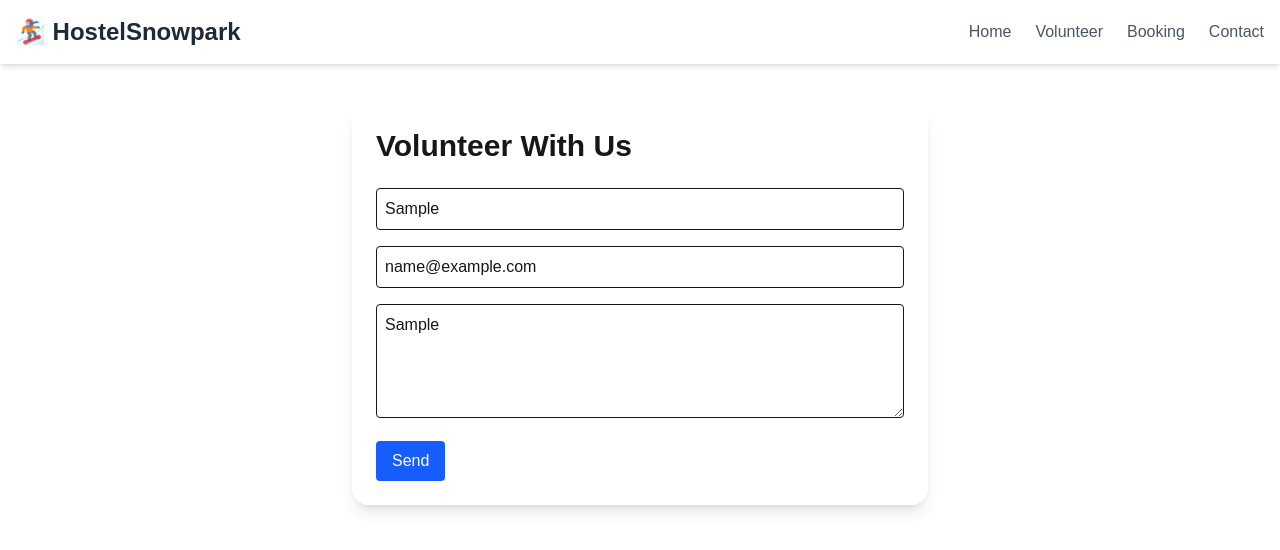
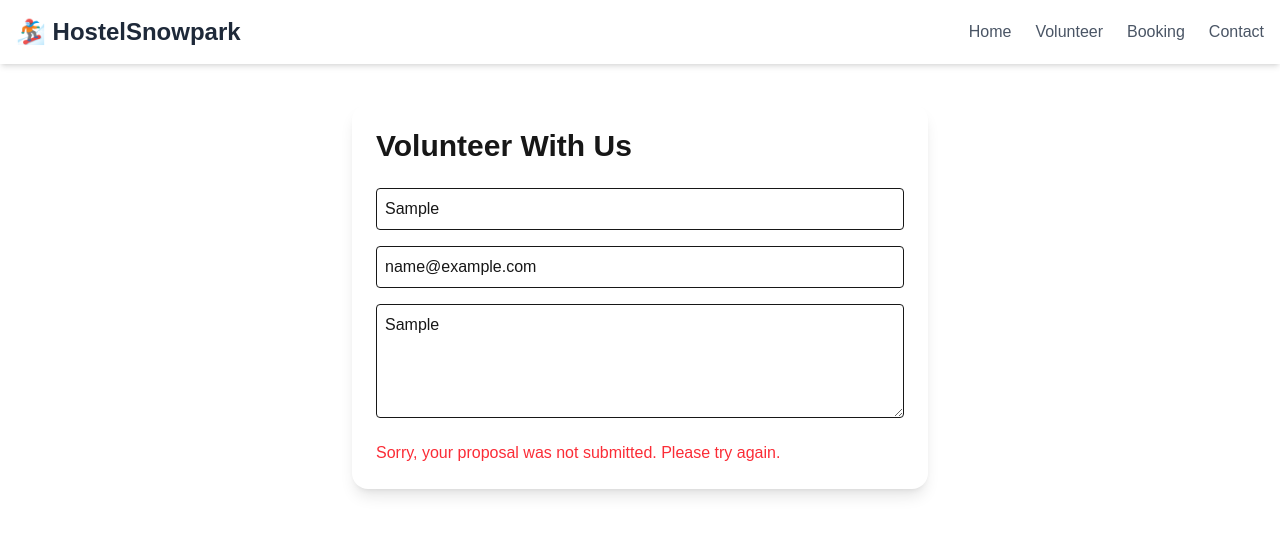
Before and after one commit to perassijulian/hostel-snowpark, a Next.js app: page /volunteer in a window 1280 px wide. Both pictures are taken after typing "Sample", "name@example.com", "Sample" into the empty fields and a click on the button "Send". Shown: the top 550 px of the page. Built offline with nearby package versions, Linux system fonts and the light colour scheme; no server answers; the database is empty.

Commit message:
handle error in volunteer form ui

```diff
--- a/app/volunteer/page.tsx
+++ b/app/volunteer/page.tsx
@@ -105,12 +105,18 @@ export default function VolunteerPage() {
             rows={4}
             className="w-full p-2 border rounded"
           />
-          <button
-            type="submit"
-            className="bg-blue-600 text-white px-4 py-2 rounded hover:bg-blue-700"
-          >
-            Send
-          </button>
+          {status === "error" ? (
+            <p className="text-red-500">
+              Sorry, your proposal was not submitted. Please try again.
+            </p>
+          ) : (
+            <button
+              type="submit"
+              className="bg-blue-600 text-white px-4 py-2 rounded hover:bg-blue-700"
+            >
+              {status === "submitting" ? " Submitting..." : "Send"}
+            </button>
+          )}
         </form>
       )}
     </div>
```
Also changed, not shown: 1 other file (tests, documents, lock files or other folders).
